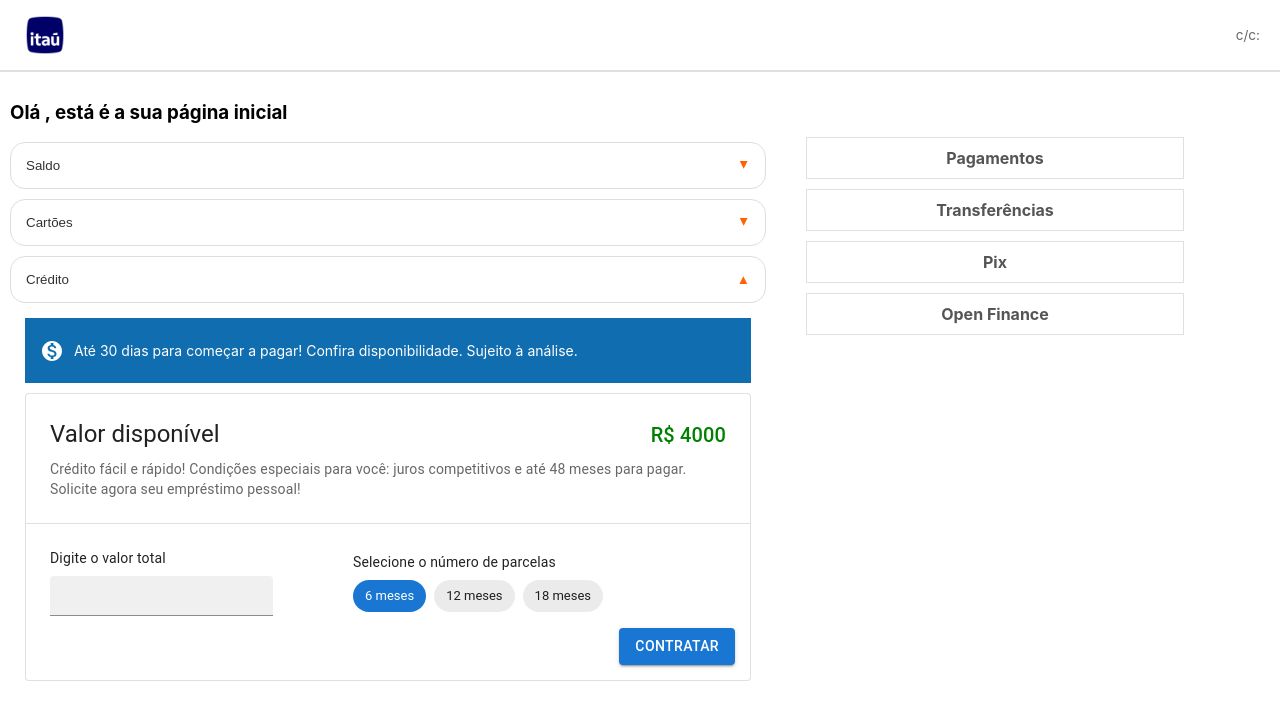
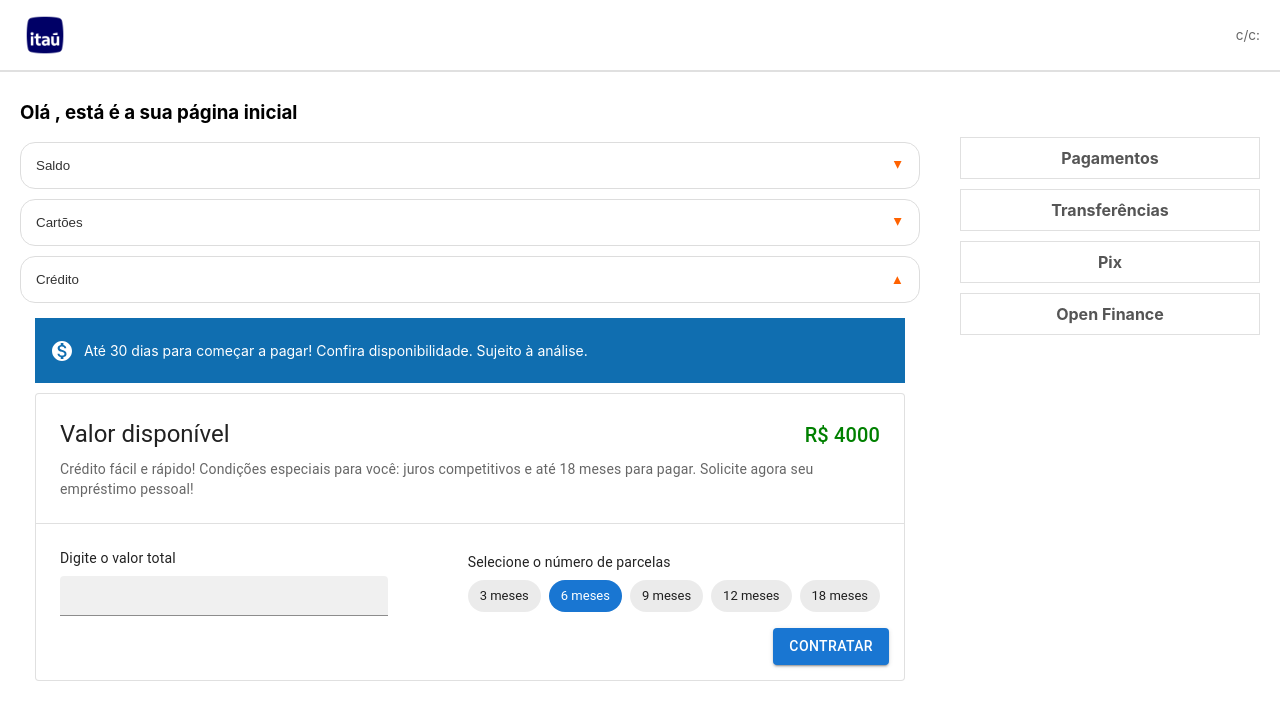
Before and after one commit to diegooppitz/python-codes-playground, a React (Create React App) app in the folder itau_clone/banking-ui/: page / in a window 1280 px wide. Both pictures are taken after a click on the button "Crédito". Shown: the top 720 px of the page. Built offline with nearby package versions, Linux system fonts and the light colour scheme; no server answers.

Commit message:
add the logic to calc and show the installments data, add some other validations and organize some parts of the code

```diff
--- a/itau_clone/banking-ui/src/components/banking_products/BankingProducts.scss
+++ b/itau_clone/banking-ui/src/components/banking_products/BankingProducts.scss
@@ -1,19 +1,19 @@
 /* Menu Items */
 .bank-menu {
   display: flex;
-  padding: 10px;
+  padding: 10px 20px;
   gap: 40px;
 }
 
 .bank-menu-infos {
-  width: 60%;
+  width: 75%;
 }
 
 .bank-menu-other-infos {
   display: flex;
   flex-direction: column;
   margin-top: 55px;
-  width: 30%;
+  width: 25%;
   gap: 10px;
 }
 
--- a/itau_clone/banking-ui/src/components/loans/LoansModal.tsx
+++ b/itau_clone/banking-ui/src/components/loans/LoansModal.tsx
@@ -5,50 +5,57 @@ interface LoansModalProps {
     setIsModalOpen: (value: boolean) => void;
     isModalOpen: boolean;
     selectedAmount: string;
-    selectedMonths: number;
+    numberOfInstallments: number;
 }
 
 interface PaymentDate {
-    month: string;
+    month?: string;
     normalDate: Date;
     formattedDate: string;
+    installmentAmount: number;
 }
 
-const LoansModal: React.FC<LoansModalProps> = ({ isModalOpen, setIsModalOpen, selectedAmount, selectedMonths }) => {
+const LoansModal: React.FC<LoansModalProps> = ({ isModalOpen, setIsModalOpen, selectedAmount, numberOfInstallments }) => {
     const [totalAmount, setTotalAmount] = useState(0);
     const [paymentsDates, setPaymentsDates] = useState<PaymentDate[]>([]);
     const [loading, setLoading] = useState(true);
 
-    const configPaymentsDates = () => {
-        const monthsArray: number[] = Array.from({ length: 12 }, (_, i) => i);
+    const calculateLoanWithInterest = (): number => {
+        const interestRate = 0.06; // 6% per month
+        const newTotalAmount = Number(selectedAmount) * Math.pow((1 + interestRate), numberOfInstallments);
+        const installmentAmount = newTotalAmount / numberOfInstallments;
+
+        const formattedTotalAmount = Number(newTotalAmount.toFixed(2));
+        const formattedInstallmentAmount = Number(installmentAmount.toFixed(2));
+
+        setTotalAmount(formattedTotalAmount);
+
+        return formattedInstallmentAmount;
+    };
+
+    const calculatePaymentSchedule = () => {
+        const installmentAmount = calculateLoanWithInterest();
 
         const firstPaymentDate = new Date();
         firstPaymentDate.setDate(firstPaymentDate.getDate() + 30);
-
-        const newPaymentsDates: PaymentDate[] = monthsArray.map(monthOffset => {
-            const newPaymentDate = new Date(firstPaymentDate.getFullYear(), firstPaymentDate.getMonth() + monthOffset, firstPaymentDate.getDate());
-            const formattedDate = `${String(newPaymentDate.getDate()).padStart(2, '0')}/${String(newPaymentDate.getMonth() + 1).padStart(2, '0')}`;
-            const monthName = newPaymentDate.toLocaleString('pt-BR', { month: 'long' });
+        const paymentDates: PaymentDate[] = Array.from({ length: numberOfInstallments }, (_, i) => {
+            const paymentDate = new Date(firstPaymentDate.getFullYear(), firstPaymentDate.getMonth() + i, firstPaymentDate.getDate());
+            const formattedDate = `${String(paymentDate.getDate()).padStart(2, '0')}/${String(paymentDate.getMonth() + 1).padStart(2, '0')}/${paymentDate.getFullYear()}`;
+            const monthName = paymentDate.toLocaleString('pt-BR', { month: 'long' });
 
             return {
-                month: monthName,
-                normalDate: newPaymentDate,
-                formattedDate: formattedDate,
+                monthName,
+                normalDate: paymentDate,
+                formattedDate,
+                installmentAmount,
             };
         });
 
-        setPaymentsDates(newPaymentsDates);
+        setPaymentsDates(paymentDates);
     };
 
-    const configData = () => {
-
-        setTotalAmount(Number(selectedAmount) * 1.1)
-
-        configPaymentsDates()
-    }
-
     useEffect(() => {
-        if (selectedAmount) configData();
+        if (selectedAmount) calculatePaymentSchedule();
     }, [selectedAmount])
 
     useEffect(() => {
@@ -78,7 +85,7 @@ const LoansModal: React.FC<LoansModalProps> = ({ isModalOpen, setIsModalOpen, se
                         <Box sx={{ mb: 2 }}>
                             {paymentsDates.map((paymentDate, index) => (
                                 <Typography key={index} variant="body2" sx={{ mb: 1 }}>
-                                    {paymentDate.month}: {paymentDate.formattedDate}
+                                    Parcela {index + 1} - {paymentDate.formattedDate}: R$ {paymentDate.installmentAmount}
                                 </Typography>
                             ))}
                         </Box>
--- a/itau_clone/banking-ui/src/components/loans/index.tsx
+++ b/itau_clone/banking-ui/src/components/loans/index.tsx
@@ -11,8 +11,8 @@ interface LoansInfoBannerProps {
 interface LoansInfoProps {
   hireService: () => void;
   setSelectedAmount: React.Dispatch<React.SetStateAction<string>>;
-  setSelectedMonths: React.Dispatch<React.SetStateAction<number>>;
-  selectedMonths: number;
+  setNumberOfInstallments: React.Dispatch<React.SetStateAction<number>>;
+  numberOfInstallments: number;
 }
 
 const LoansInfoBanner: React.FC<LoansInfoBannerProps> = ({ title }) => {
@@ -24,11 +24,11 @@ const LoansInfoBanner: React.FC<LoansInfoBannerProps> = ({ title }) => {
   );
 };
 
-const LoansInfo: React.FC<LoansInfoProps> = ({ hireService, setSelectedAmount, setSelectedMonths, selectedMonths }) => {
-  type MonthSelection = 6 | 12 | 18;
+const LoansInfo: React.FC<LoansInfoProps> = ({ hireService, setSelectedAmount, setNumberOfInstallments, numberOfInstallments }) => {
+  type MonthSelection = 3 | 6 | 9 | 12 | 18;
 
   const handleSelectMonths = (months: MonthSelection) => {
-    setSelectedMonths(months);
+    setNumberOfInstallments(months);
   };
 
   return (
@@ -43,14 +43,14 @@ const LoansInfo: React.FC<LoansInfoProps> = ({ hireService, setSelectedAmount, s
           </Typography>
         </Stack>
         <Typography color="text.secondary" variant="body2">
-          Crédito fácil e rápido! Condições especiais para você: juros competitivos e até 48 meses para pagar. Solicite agora seu empréstimo pessoal!
+          Crédito fácil e rápido! Condições especiais para você: juros competitivos e até 18 meses para pagar. Solicite agora seu empréstimo pessoal!
         </Typography>
       </Box>
       <Divider />
 
       <Box sx={{ p: 3 }}>
         <Stack direction="row" alignItems="center" spacing={10}>
-          <Box>
+          <Box sx={{ width: '40%' }}>
             <Typography gutterBottom variant="body2" sx={{ mb: 1 }}> Digite o valor total</Typography>
 
             <TextField className='loans-info-input' label="Digite o valor" variant="filled" onChange={(event) => setSelectedAmount(event.target.value)} />
@@ -62,21 +62,35 @@ const LoansInfo: React.FC<LoansInfoProps> = ({ hireService, setSelectedAmount, s
             </Typography>
             <Stack direction="row" spacing={1} >
               <Chip
-                color={selectedMonths === 6 ? "primary" : "default"}
+                color={numberOfInstallments === 3 ? "primary" : "default"}
+                label="3 meses"
+                size="medium"
+                onClick={() => handleSelectMonths(3)}
+                clickable
+              />
+              <Chip
+                color={numberOfInstallments === 6 ? "primary" : "default"}
                 label="6 meses"
                 size="medium"
                 onClick={() => handleSelectMonths(6)}
                 clickable
               />
               <Chip
-                color={selectedMonths === 12 ? "primary" : "default"}
+                color={numberOfInstallments === 9 ? "primary" : "default"}
+                label="9 meses"
+                size="medium"
+                onClick={() => handleSelectMonths(9)}
+                clickable
+              />
+              <Chip
+                color={numberOfInstallments === 12 ? "primary" : "default"}
                 label="12 meses"
                 size="medium"
                 onClick={() => handleSelectMonths(12)}
                 clickable
               />
               <Chip
-                color={selectedMonths === 18 ? "primary" : "default"}
+                color={numberOfInstallments === 18 ? "primary" : "default"}
                 label="18 meses"
                 size="medium"
                 onClick={() => handleSelectMonths(18)}
@@ -95,18 +109,18 @@ const LoansInfo: React.FC<LoansInfoProps> = ({ hireService, setSelectedAmount, s
 
 const Loans = () => {
   const [isModalOpen, setIsModalOpen] = useState(false);
-  const [selectedMonths, setSelectedMonths] = useState(6);
+  const [numberOfInstallments, setNumberOfInstallments] = useState(6);
   const [selectedAmount, setSelectedAmount] = useState('');
 
   const hireService = () => {
-    setIsModalOpen(true);
+    if (Number(selectedAmount) > 0) setIsModalOpen(true);
   }
 
   return (
     <div className='loans'>
       <LoansInfoBanner title="Até 30 dias para começar a pagar! Confira disponibilidade. Sujeito à análise." />
-      <LoansInfo hireService={hireService} setSelectedAmount={setSelectedAmount} setSelectedMonths={setSelectedMonths} selectedMonths={selectedMonths} />
-      {isModalOpen && <LoansModal isModalOpen={isModalOpen} setIsModalOpen={setIsModalOpen} selectedAmount={selectedAmount} selectedMonths={selectedMonths} /> }
+      <LoansInfo hireService={hireService} setSelectedAmount={setSelectedAmount} setNumberOfInstallments={setNumberOfInstallments} numberOfInstallments={numberOfInstallments} />
+      {isModalOpen && <LoansModal isModalOpen={isModalOpen} setIsModalOpen={setIsModalOpen} selectedAmount={selectedAmount} numberOfInstallments={numberOfInstallments} /> }
     </div>
   );
 };
```
